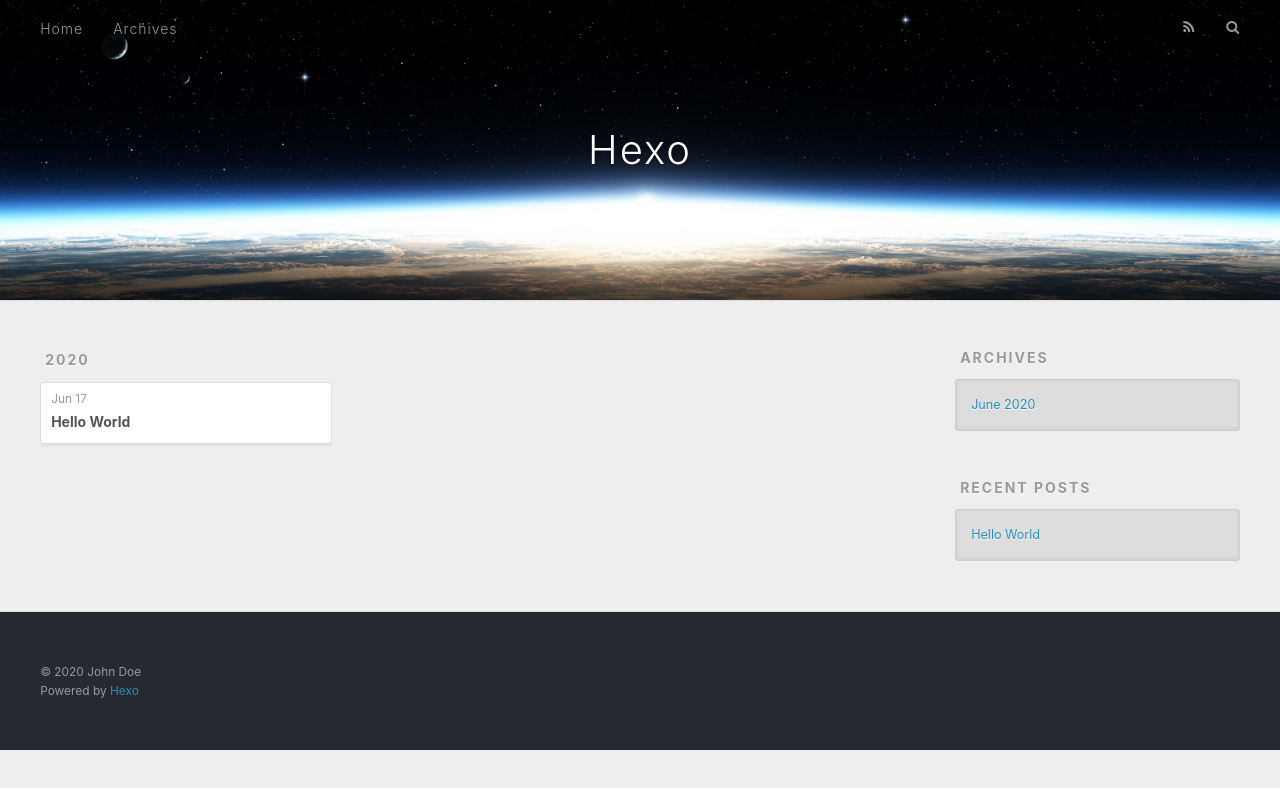
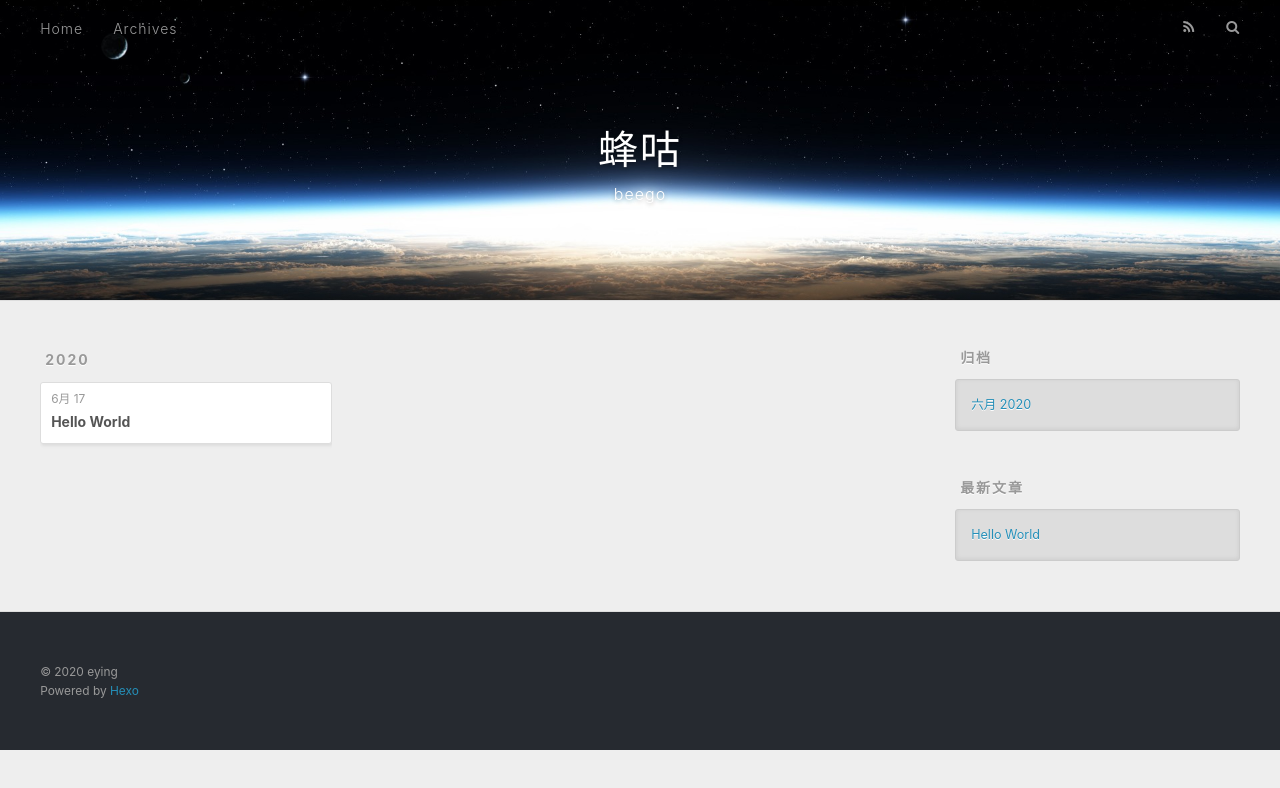
Before and after one commit to eyingyang/beego.github.io, a plain HTML site: page archives/index.html in a window 1280 px wide. Drawn offline with nearby package versions, Linux system fonts and the light colour scheme.

Commit message:
Site updated: 2020-06-17 21:35:27

```diff
--- a/archives/index.html
+++ b/archives/index.html
@@ -5,17 +5,19 @@
 
 
 
-  <title>Archives | Hexo</title>
+  <title>归档 | 蜂咕</title>
   <meta name="viewport" content="width=device-width, initial-scale=1, maximum-scale=1">
-  <meta property="og:type" content="website">
-<meta property="og:title" content="Hexo">
-<meta property="og:url" content="https://beego.github.io/archives/index.html">
-<meta property="og:site_name" content="Hexo">
-<meta property="og:locale" content="en_US">
-<meta property="article:author" content="John Doe">
+  <meta name="description" content="Eying&#39;s Blog">
+<meta property="og:type" content="website">
+<meta property="og:title" content="蜂咕">
+<meta property="og:url" content="https://eyingyang.github.io/archives/index.html">
+<meta property="og:site_name" content="蜂咕">
+<meta property="og:description" content="Eying&#39;s Blog">
+<meta property="og:locale" content="zh_CN">
+<meta property="article:author" content="eying">
 <meta name="twitter:card" content="summary">
 
-    <link rel="alternate" href="/atom.xml" title="Hexo" type="application/atom+xml">
+    <link rel="alternate" href="/atom.xml" title="蜂咕" type="application/atom+xml">
 
 
     <link rel="icon" href="/favicon.png">
@@ -36,8 +38,12 @@
   <div id="header-outer" class="outer">
     <div id="header-title" class="inner">
       <h1 id="logo-wrap">
-        <a href="/" id="logo">Hexo</a>
+        <a href="/" id="logo">蜂咕</a>
       </h1>
+
+        <h2 id="subtitle-wrap">
+          <a href="/" id="subtitle">beego</a>
+        </h2>
 
     </div>
     <div id="header-inner" class="inner">
@@ -53,10 +59,10 @@
 
           <a id="nav-rss-link" class="nav-icon" href="/atom.xml" title="RSS Feed"></a>
 
-        <a id="nav-search-btn" class="nav-icon" title="Search"></a>
+        <a id="nav-search-btn" class="nav-icon" title="搜索"></a>
       </nav>
       <div id="search-form-wrap">
-        <form action="//google.com/search" method="get" accept-charset="UTF-8" class="search-form"><input type="search" name="q" class="search-form-input" placeholder="Search"><button type="submit" class="search-form-submit">&#xF002;</button><input type="hidden" name="sitesearch" value="https://beego.github.io"></form>
+        <form action="//google.com/search" method="get" accept-charset="UTF-8" class="search-form"><input type="search" name="q" class="search-form-input" placeholder="Search"><button type="submit" class="search-form-submit">&#xF002;</button><input type="hidden" name="sitesearch" value="https://eyingyang.github.io"></form>
       </div>
     </div>
   </div>
@@ -79,7 +85,7 @@
   <div class="archive-article-inner">
     <header class="archive-article-header">
       <a href="/2020/06/17/hello-world/" class="archive-article-date">
-  <time datetime="2020-06-17T12:28:49.529Z" itemprop="datePublished">Jun 17</time>
+  <time datetime="2020-06-17T12:28:49.529Z" itemprop="datePublished">6月 17</time>
 </a>
 
 
@@ -111,9 +117,9 @@
 
 
   <div class="widget-wrap">
-    <h3 class="widget-title">Archives</h3>
+    <h3 class="widget-title">归档</h3>
     <div class="widget">
-      <ul class="archive-list"><li class="archive-list-item"><a class="archive-list-link" href="/archives/2020/06/">June 2020</a></li></ul>
+      <ul class="archive-list"><li class="archive-list-item"><a class="archive-list-link" href="/archives/2020/06/">六月 2020</a></li></ul>
     </div>
   </div>
 
@@ -121,7 +127,7 @@
 
 
   <div class="widget-wrap">
-    <h3 class="widget-title">Recent Posts</h3>
+    <h3 class="widget-title">最新文章</h3>
     <div class="widget">
       <ul>
 
@@ -141,7 +147,7 @@
 
   <div class="outer">
     <div id="footer-info" class="inner">
-      &copy; 2020 John Doe<br>
+      &copy; 2020 eying<br>
       Powered by <a href="http://hexo.io/" target="_blank">Hexo</a>
     </div>
   </div>
```
Also changed, not shown: 2020/06/17/hello-world/index.html (+18 -14 lines), archives/2020/06/index.html (+22 -16 lines), archives/2020/index.html (+22 -16 lines), index.html (+22 -16 lines).
